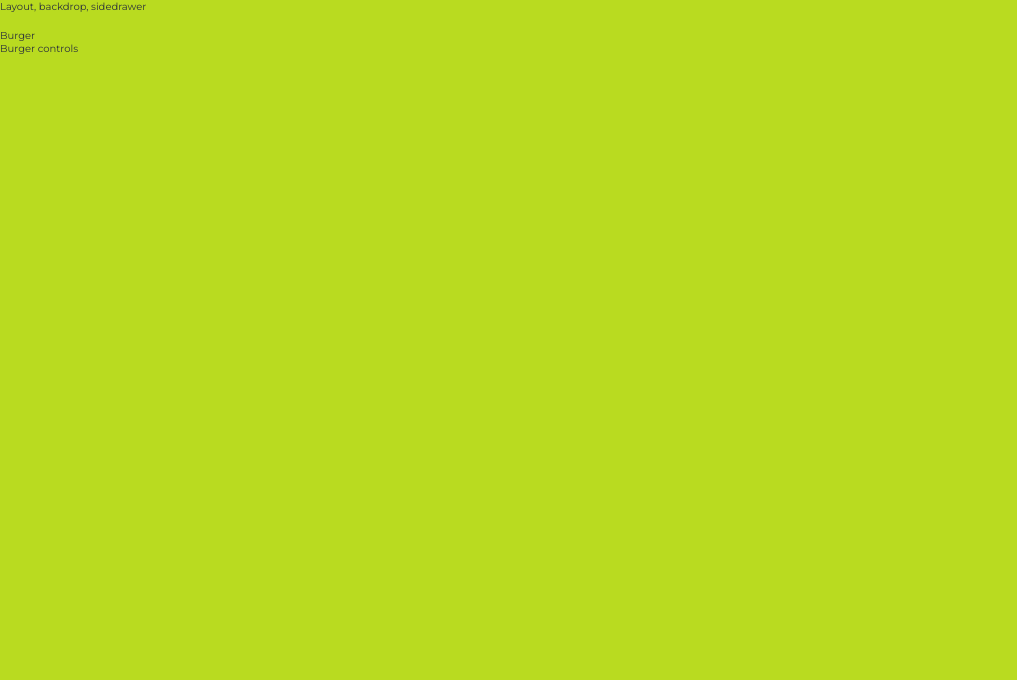
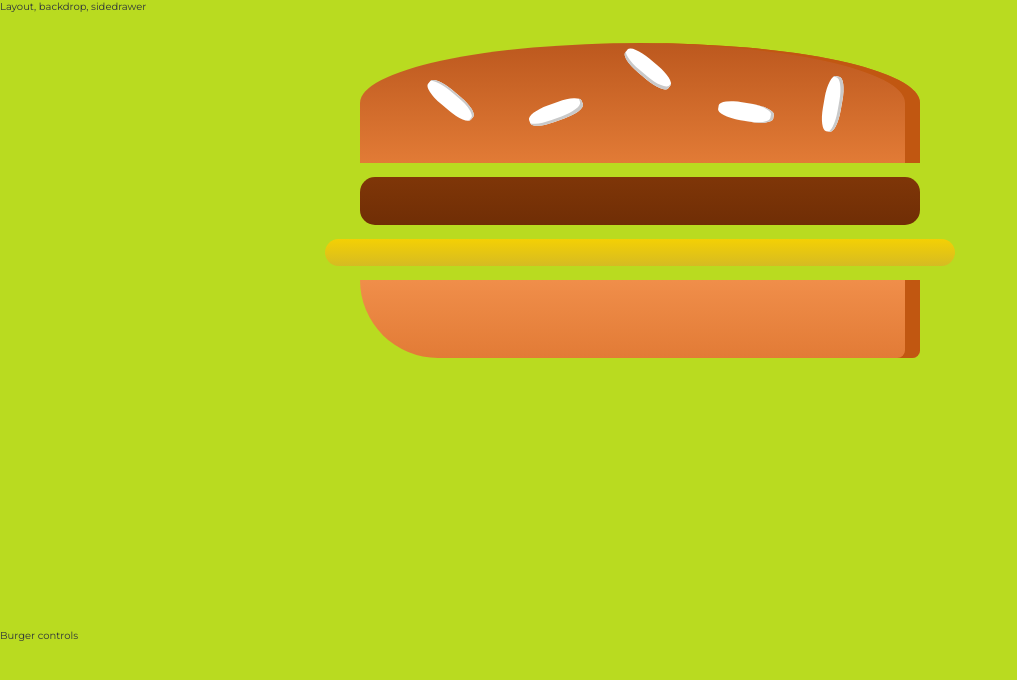
Before and after one commit to diego-c/react-complete-guide, a React app in the folder my-burger-app-basic/: page / in a window 1280 px wide. Shown: the top 680 px of the page, without its empty margins (0-1017 px from the left). Built offline with nearby package versions, Linux system fonts and the light colour scheme.

Commit message:
section 8 lecture 112

```diff
--- a/my-burger-app-basic/src/App.js
+++ b/my-burger-app-basic/src/App.js
@@ -1,6 +1,6 @@
 import React, { Component } from 'react';
 import Layout from './components/Layout/Layout';
-import BurgerBuilder from './containers/BurgerBuilder';
+import BurgerBuilder from './containers/BurgerBuilder/BurgerBuilder';
 
 class App extends Component {
   render() {
--- /dev/null
+++ b/my-burger-app-basic/src/components/Burger/Burger.css
@@ -0,0 +1,30 @@
+.Burger {
+    width: 100%;
+    margin: auto;
+    height: 25rem;
+    overflow: auto;
+    text-align: center;
+    font-weight: bold;
+    font-size: 1.2rem;
+}
+
+@media (min-width: 500px) and (min-height: 400px) {
+    .Burger {
+        width: 35rem;
+        height: 30rem;
+    }
+}
+
+@media (min-width: 500px) and (min-height: 401px) {
+    .Burger {
+        width: 45rem;
+        height: 40rem;
+    }
+}
+
+@media (min-width: 1000px) and (min-height: 700px) {
+    .Burger {
+        width: 70rem;
+        height: 60rem;
+    }
+}
--- a/my-burger-app-basic/src/components/Burger/Burger.js
+++ b/my-burger-app-basic/src/components/Burger/Burger.js
@@ -0,0 +1,16 @@
+import React from 'react';
+import BurgerIngredient from './BurgerIngredient/BurgerIngredient';
+import classes from './Burger.css';
+
+const burger = props => {
+    return (
+        <div className = { classes.Burger }>
+            <BurgerIngredient type="bread-top" />
+            <BurgerIngredient type="meat" />
+            <BurgerIngredient type="cheese" />
+            <BurgerIngredient type="bread-bottom" />
+        </div>
+    );
+};
+
+export default burger;
--- a/my-burger-app-basic/src/containers/BurgerBuilder.js
+++ b/my-burger-app-basic/src/containers/BurgerBuilder/BurgerBuilder.js
@@ -1,14 +1,13 @@
 import React, { Component } from 'react';
-import Aux from '../hoc/Aux';
-import BurgerIngredient from '../components/Burger/BurgerIngredient/BurgerIngredient';
+import Aux from '../../hoc/Aux';
+import Burger from '../../components/Burger/Burger';
 
 export default class BurgerBuilder extends Component {
     render() {
         return (
             <Aux>
-                <div>Burger</div>
+                <Burger />
                 <div>Burger controls</div>
-                <BurgerIngredient type="whatever" />
             </Aux>
         )
     }
```
